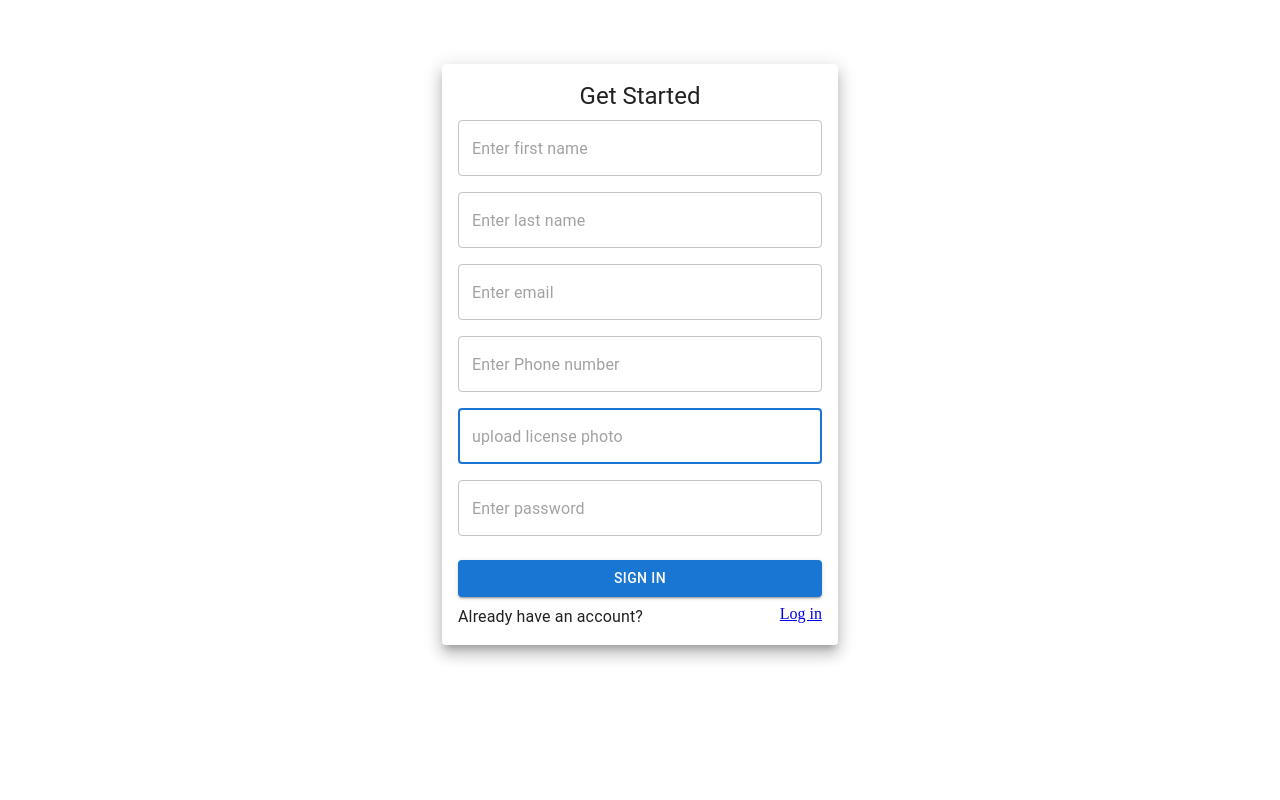
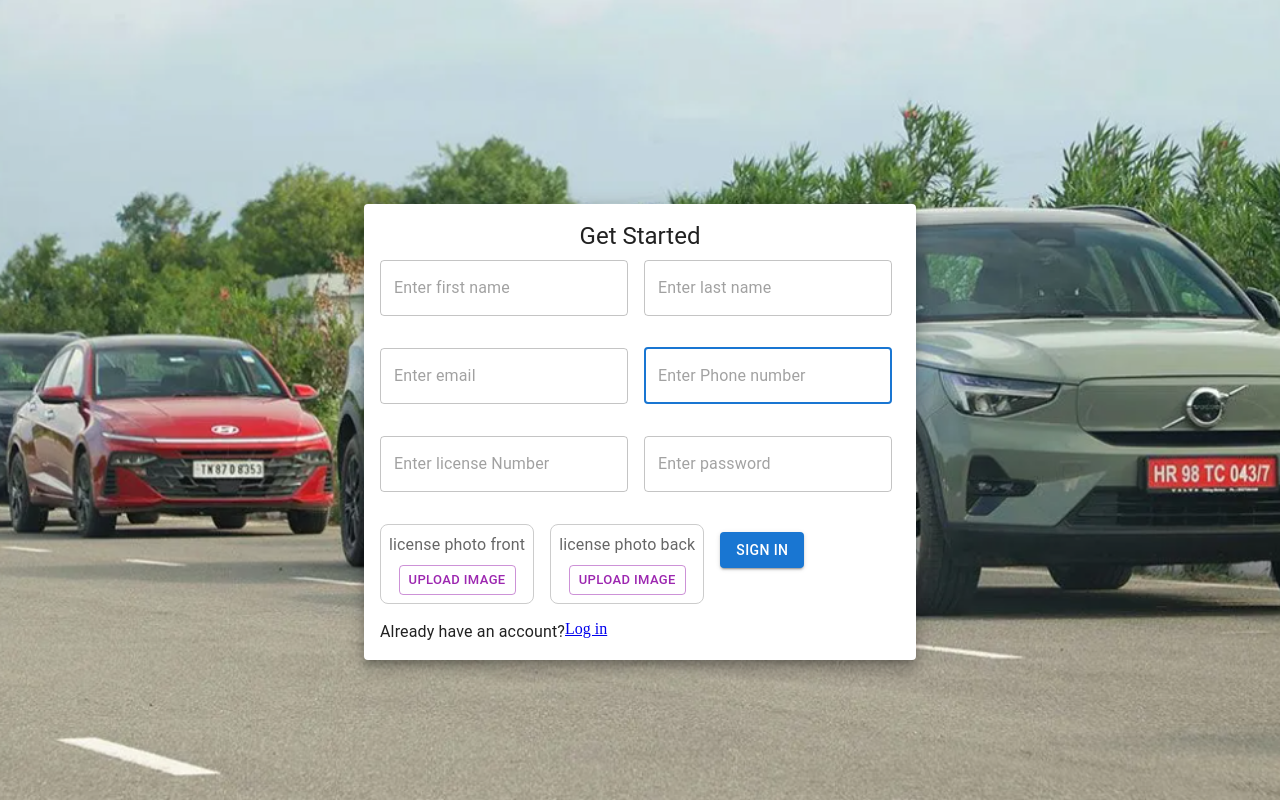
Before and after one commit to SujenGDS/autox, a React app in the folder frontend/: page /sujen-register in a window 1280 px wide. Built offline with nearby package versions, Linux system fonts and the light colour scheme; the HTML template or start-up script is replaced by a standard one.

Commit message:
register frontend

```diff
--- a/frontend/src/App.css
+++ b/frontend/src/App.css
@@ -1 +1,4 @@
 /*# sourceMappingURL=App.css.map */
+body {
+  margin: 0 !important;
+}
--- /dev/null
+++ b/frontend/src/components/ImageUpload.jsx
@@ -0,0 +1,58 @@
+import React, { useState } from "react";
+import { Button, Box, Typography } from "@mui/material";
+
+const ImageUpload = ({ label }) => {
+  const [selectedImage, setSelectedImage] = useState(null);
+
+  const handleImageChange = (event) => {
+    const file = event.target.files[0];
+    if (file) {
+      setSelectedImage(URL.createObjectURL(file));
+    }
+  };
+
+  return (
+    <Box
+      display="flex"
+      flexDirection="column"
+      alignItems="center"
+      gap={1}
+      p={1}
+      border="1px solid #ccc"
+      borderRadius="8px"
+    >
+      {selectedImage ? (
+        <img
+          src={selectedImage}
+          alt="Selected"
+          style={{
+            width: "160px",
+            height: "160px",
+            objectFit: "cover",
+            borderRadius: "8px",
+          }}
+        />
+      ) : (
+        <Typography variant="body1" color="text.secondary">
+          {label}
+        </Typography>
+      )}
+      <Button
+        variant="outlined"
+        component="label"
+        color="secondary"
+        size="small"
+      >
+        Upload Image
+        <input
+          type="file"
+          accept="image/*"
+          hidden
+          onChange={handleImageChange}
+        />
+      </Button>
+    </Box>
+  );
+};
+
+export default ImageUpload;
--- a/frontend/src/pages/Register.jsx
+++ b/frontend/src/pages/Register.jsx
@@ -7,6 +7,7 @@ import {
   Box,
   Button,
   Container,
+  Grid2,
   Paper,
   TextField,
   Typography,
@@ -14,6 +15,7 @@ import {
 import LockOutlinedIcon from "@mui/icons-material/LockOutlined";
 import { ToastContainer, toast } from "react-toastify";
 import "react-toastify/dist/ReactToastify.css";
+import ImageUpload from "../components/ImageUpload";
 
 const Register = () => {
   const [values, setValues] = useState({
@@ -21,6 +23,7 @@ const Register = () => {
     lastName: "",
     email: "",
     phoneNumber: "",
+    licenseNumber: "",
     password: "",
   });
 
@@ -53,25 +56,36 @@ const Register = () => {
     }
   };
   return (
-    <Container maxWidth="xs">
+    <Box
+      sx={{
+        height: "100vh",
+        width: "100%",
+        backgroundImage: "url('/images/background-image.png')",
+        backgroundSize: "cover",
+        backgroundPosition: "center",
+        backgroundRepeat: "no-repeat",
+        display: "flex",
+        justifyContent: "center",
+        alignItems: "center",
+      }}
+    >
+      <Container maxWidth="sm">
         <Paper
           elevation={10}
           sx={{ backgroundColor: "white", marginTop: 8, padding: 2 }}
         >
-        {/* <Avatar
-          sx={{
-            mx: "auto",
-            bgcolor: "grey",
-            textAlign: "center",
-            mb: 1,
-          }}
-        >
-          <LockOutlinedIcon />
-        </Avatar> */}
           <Typography component="h1" variant="h5" sx={{ textAlign: "center" }}>
             Get Started
           </Typography>
-        <Box component="form" onSubmit={handleSubmit} noValidate sx={{ mt: 1 }}>
+
+          <Box
+            component="form"
+            onSubmit={handleSubmit}
+            noValidate
+            sx={{ mt: 1 }}
+          >
+            <Grid2 container spacing={2}>
+              <Grid2 item xs={12} sm={6}>
                 <TextField
                   name="firstName"
                   placeholder="Enter first name"
@@ -81,8 +95,9 @@ const Register = () => {
                   autoFocus
                   sx={{ mb: 2 }}
                 />
+              </Grid2>
 
-          {
+              <Grid2 item xs={12} sm={7}>
                 <TextField
                   name="lastName"
                   placeholder="Enter last name"
@@ -92,8 +107,9 @@ const Register = () => {
                   autoFocus
                   sx={{ mb: 2 }}
                 />
-          }
+              </Grid2>
 
+              <Grid2 item xs={12} sm={6}>
                 <TextField
                   name="email"
                   placeholder="Enter email"
@@ -103,7 +119,9 @@ const Register = () => {
                   autoFocus
                   sx={{ mb: 2 }}
                 />
+              </Grid2>
 
+              <Grid2 item xs={12} sm={6}>
                 <TextField
                   name="phoneNumber"
                   placeholder="Enter Phone number"
@@ -113,17 +131,21 @@ const Register = () => {
                   autoFocus
                   sx={{ mb: 2 }}
                 />
+              </Grid2>
 
+              <Grid2 item xs={12} sm={6}>
                 <TextField
-            name="license photo"
-            placeholder="upload license photo"
+                  name="licenseNumber"
+                  placeholder="Enter license Number"
                   onChange={handleChanges}
                   fullWidth
                   required
-            autoFocus
+                  type="text"
                   sx={{ mb: 2 }}
                 />
+              </Grid2>
 
+              <Grid2 item xs={12} sm={6}>
                 <TextField
                   name="password"
                   placeholder="Enter password"
@@ -133,59 +155,37 @@ const Register = () => {
                   type="password"
                   sx={{ mb: 2 }}
                 />
+              </Grid2>
 
-          <Button type="submit" variant="contained" fullWidth sx={{ mt: 1 }}>
+              <Grid2 item xs={12} sm={6}>
+                <ImageUpload label="license photo front" />
+              </Grid2>
+
+              <Grid2 item xs={12} sm={6}>
+                <ImageUpload label="license photo back" />
+              </Grid2>
+
+              <Grid2 item xs={12} sm={6}>
+                <Button
+                  type="submit"
+                  variant="contained"
+                  fullWidth
+                  sx={{ mt: 1 }}
+                >
                   Sign in
                 </Button>
+              </Grid2>
+            </Grid2>
           </Box>
-        <Box display="flex" justifyContent="space-between" sx={{ mt: 1 }}>
+          <Box display="flex" justifyContent="flex-start" sx={{ mt: 2 }}>
             <Typography>Already have an account?</Typography>
             <Link to="/sujen-login"> Log in </Link>
           </Box>
         </Paper>
         <ToastContainer />
       </Container>
+    </Box>
   );
 };
 
 export default Register;
-
-//   <div>
-//     <div>
-//       <form onSubmit={handleSubmit}>
-//         <div>
-//           <label htmlFor="username">Username</label>
-//           <input
-//             type="text"
-//             placeholder="Enter Username"
-//             name="username"
-//             onChange={handleChanges}
-//           ></input>
-//         </div>
-//         <div>
-//           <label htmlFor="email">Email</label>
-//           <input
-//             type="email"
-//             placeholder="Enter Email"
-//             name="email"
-//             onChange={handleChanges}
-//           ></input>
-//         </div>
-//         <div>
-//           <label htmlFor="password">Password</label>
-//           <input
-//             type="password"
-//             placeholder="Enter Password"
-//             name="password"
-//             onChange={handleChanges}
-//           ></input>
-//         </div>
-//         <button>Submit</button>
-//       </form>
-//       <div>
-//         <p>Already have a account</p>
-//         <Link to="/sujen-login">Login</Link>
-//       </div>
-//     </div>
-//   </div>
-// );
```
Also changed, not shown: frontend/public/images/background-image.png (added), 1 other file (tests, documents, lock files or other folders). Lines whose indentation alone changed are shown as unchanged.
